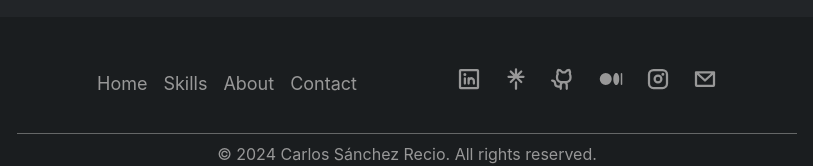
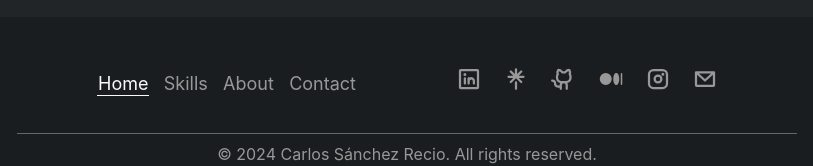
Before and after one commit to Jordiop/CharlyMech, a React (Vite) app: page / in a window 1280 px wide. Shown: the part 783-949 px from the top of the page, without its empty margins (233-1046 px from the left). Built offline with nearby package versions, Linux system fonts and the light colour scheme.

Commit message:
feat: hover and state for Footer navicons

```diff
--- a/src/components/Footer/Footer.jsx
+++ b/src/components/Footer/Footer.jsx
@@ -2,9 +2,11 @@ import style from './Footer.module.css' //!
 import links from '/src/models/SocialMedia.js'
 import navigationItems from '../../models/NavigationItem';
 import { CMSubtitle, SeparationBar } from '../components';
-
+import useNavigationStore from '../../stores/navigationStore'; //!
 
 function Footer() {
+	const { page, setPage } = useNavigationStore();
+
 	return (
 		<>
 			<div className={style.Footer}>
@@ -14,11 +16,10 @@ function Footer() {
 							<ul className={style.FooterNavigationList}>
 								{
 									navigationItems.map((item, index) => (
-										<span key={index} className={style.FooterNavigationItem}>
-											<CMSubtitle bold={false} fontSize={18}>
-												{item.name}
-											</CMSubtitle>
-										</span>
+										<CMSubtitle bold={false} fontSize={18} key={index}>
+											<span className={`${style.FooterNavigationItem} ${page === item.name ? `${style.active}` : ''}`} onClick={() => setPage(item.name)}>{item.name}</span>
+										</CMSubtitle>
+
 									))
 								}
 							</ul>
@@ -44,7 +45,7 @@ function Footer() {
 						<CMSubtitle bold={false} fontSize={16}>© 2024 Carlos Sánchez Recio. All rights reserved.</CMSubtitle>
 					</div>
 				</div>
-			</div>
+			</div >
 		</>
 	);
 }
--- a/src/components/Footer/Footer.module.css
+++ b/src/components/Footer/Footer.module.css
@@ -32,8 +32,19 @@
 }
 
 .FooterNavigationItem {
+	padding: 1px;
 	cursor: pointer;
 	text-transform: capitalize;
+	transition: 300ms;
+}
+
+.FooterNavigationItem:hover {
+	color: #fafafa;
+}
+
+.FooterNavigationItem.active {
+	color: #fafafa;
+	border-bottom: 1px solid #fafafa;
 }
 
 .SocialMedia {
```
